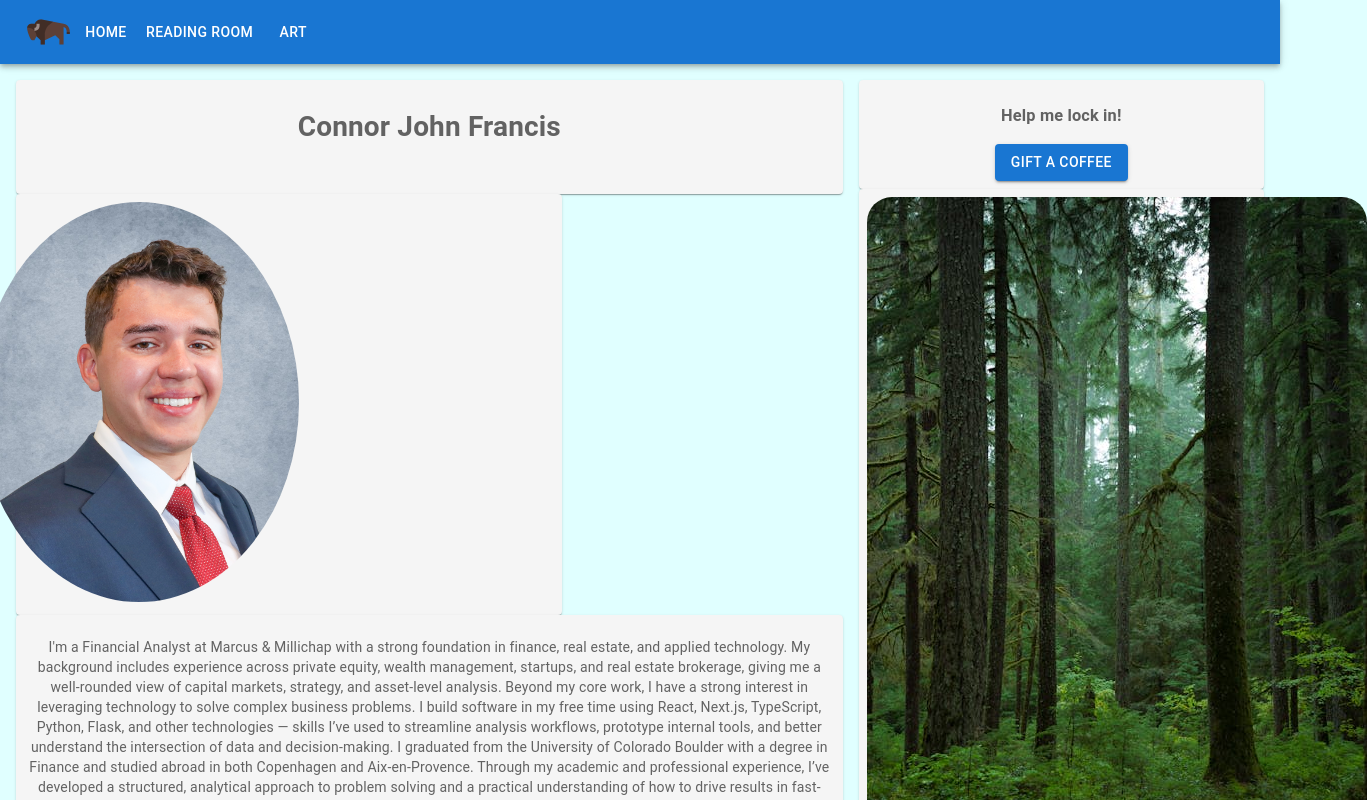
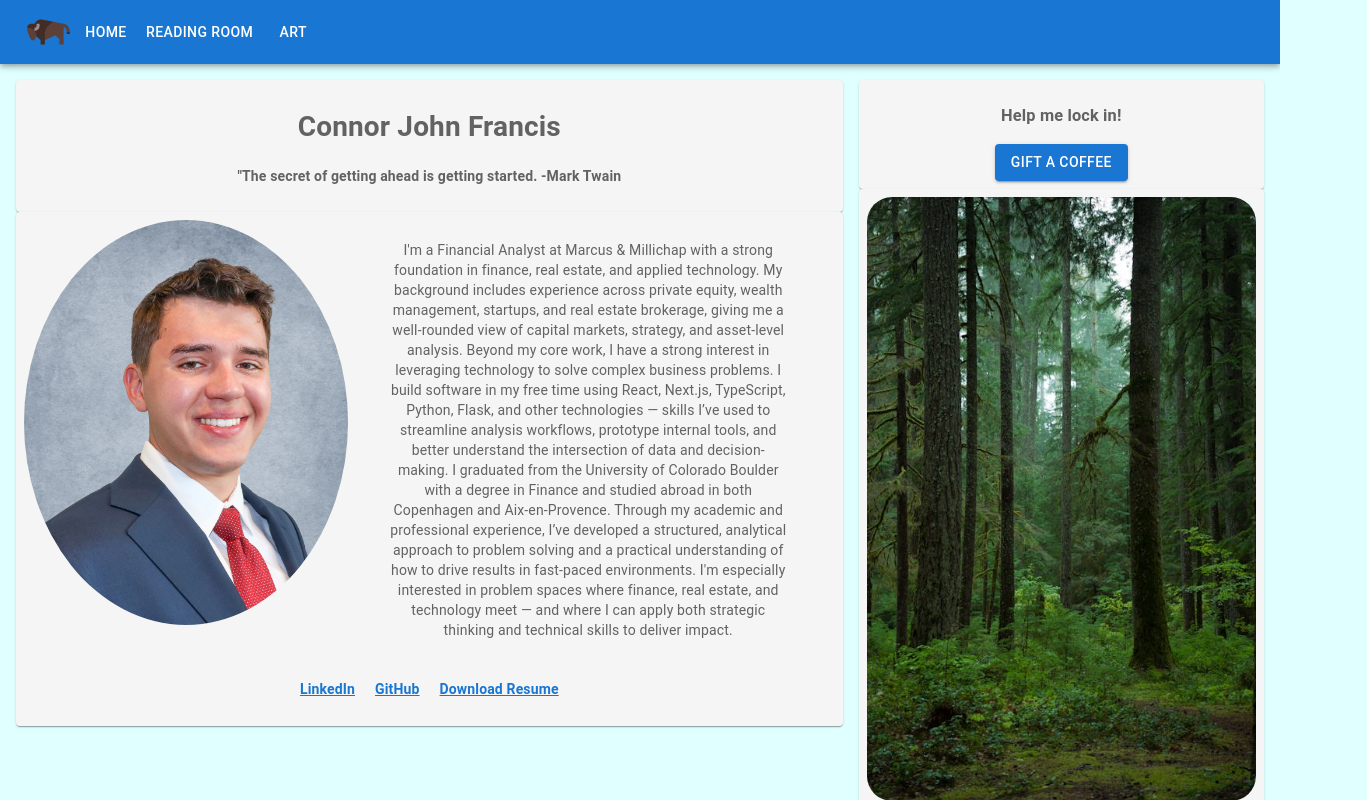
Before and after one commit to cfrancis15/personal_site, a React (Create React App) app in the folder client/: page / in a window 1280 px wide. Shown: the top 800 px of the page, 1367 px wide, since content can reach past the window. Built offline with nearby package versions, Linux system fonts and the light colour scheme.

Commit message:
homepage done and styled

```diff
--- a/client/src/components/Home.js
+++ b/client/src/components/Home.js
@@ -22,29 +22,44 @@ function Home() {
     <Box sx={{ flexGrow: 1 }}>
 
       <Grid container spacing={2} padding={2}>
-        <Grid size={8}>
+        <Grid size={{xs:12, md:8}}>
           <Item>
 
 
             <h1>Connor John Francis</h1>
-            <br/>
+
+            <h4>"The secret of getting ahead is getting started. -Mark Twain</h4>
+
+
+
+
+
         </Item>
-        <Grid size = {8}>
+
 <Item>
-            <img src="/Connor Francis Headshot.png" alt="Professional headshot of super handsome Connor"
+
+        <div style={{ display: 'flex', alignItems: 'flex-start', gap: '20px',flexWrap:"wrap"}}>
+        <img src="/Connor Francis Headshot.png" alt="Professional headshot of super handsome Connor"
             style={{
                 borderRadius:'50%',
-                height:"400px",
-                marginLeft:"-300px"
+
+                width: "40%",
+                maxWidth: "100%",
+                maxHeight: "100%",
+                objectFit: "cover",
+
+
                 }}></img>
 
-</Item>
-</Grid>
 
-<Grid>
-<Item>
 
-    <p>I'm a Financial Analyst at Marcus & Millichap with a strong foundation in finance, real estate, and applied technology. My background includes experience across private equity, wealth management, startups, and real estate brokerage, giving me a well-rounded view of capital markets, strategy, and asset-level analysis.
+
+                <p style={{
+                  margin: 0,
+                  flex: 1,
+                  padding:"20px",
+                  maxWidth:"400px",
+                  width:'100%'}}>I'm a Financial Analyst at Marcus & Millichap with a strong foundation in finance, real estate, and applied technology. My background includes experience across private equity, wealth management, startups, and real estate brokerage, giving me a well-rounded view of capital markets, strategy, and asset-level analysis.
 
 Beyond my core work, I have a strong interest in leveraging technology to solve complex business problems. I build software in my free time using React, Next.js, TypeScript, Python, Flask, and other technologies — skills I’ve used to streamline analysis workflows, prototype internal tools, and better understand the intersection of data and decision-making.
 
@@ -52,14 +67,21 @@ I graduated from the University of Colorado Boulder with a degree in Finance and
 
 I'm especially interested in problem spaces where finance, real estate, and technology meet — and where I can apply both strategic thinking and technical skills to deliver impact.</p>
 
-</Item>
-</Grid>
+
+</div>
+
+<h4>
+            <a href="https://www.linkedin.com/in/connor-john-francis/" target="_blank" rel="noopener noreferrer" style={{color: '#1976d2', gap:'30px', margin:'10px'}}>LinkedIn</a>
+            <a href="https://github.com/cfrancis15/personal_site" target="_blank" rel="noopener noreferrer" style={{color: '#1976d2', gap:'30px', margin:'10px'}}>GitHub</a>
+            <a href="/Connor Francis Resume 10.4.2025.pdf" target="_blank" rel="noopener noreferrer" style={{color: '#1976d2', gap:'30px', margin:'10px'}}>Download Resume</a>
+</h4>
 
 
+</Item>
         </Grid>
 
 
-        <Grid size={4}>
+        <Grid size={{xs:12, md:4}}>
           <Item>
 
                 <Stripe/>
@@ -67,7 +89,7 @@ I'm especially interested in problem spaces where finance, real estate, and tech
           </Item>
 
           <Item>
-            <img src="/forest.jpeg" alt="WA state forest, I'd love to have that coffee you got me in a place like this!" style={{borderRadius:"25px"}}></img>
+            <img src="/forest.jpeg" alt="WA state forest, I'd love to have that coffee you got me in a place like this!" style={{borderRadius:"25px", maxWidth:"100%", height:"604px"}}></img>
 
           </Item>
 
```
Also changed, not shown: 1 other file (tests, documents, lock files or other folders).
